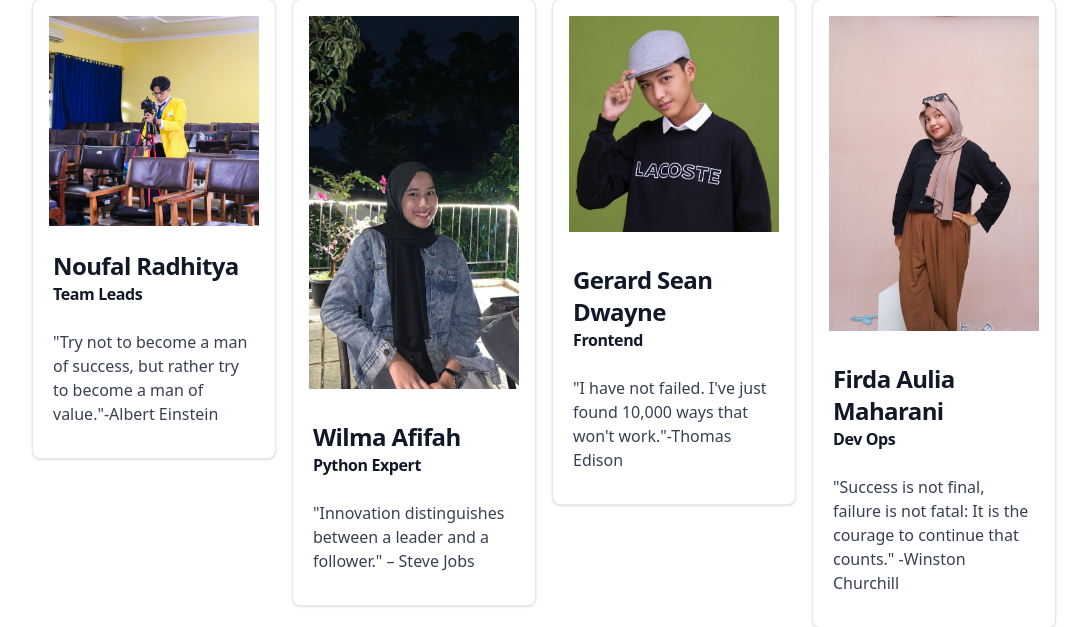
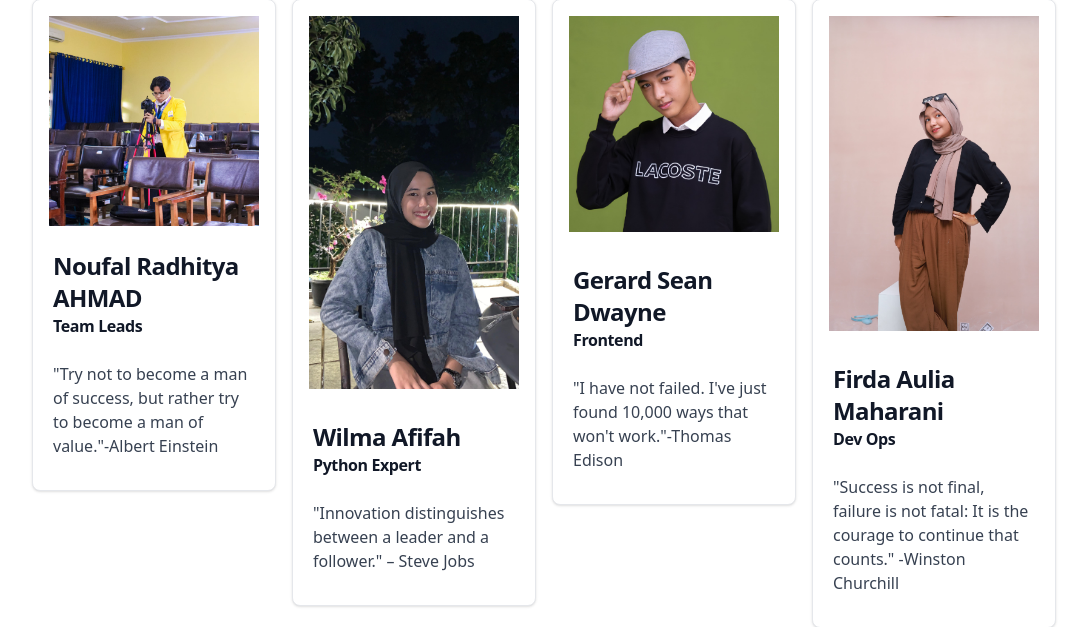
Before and after one commit to OhanaSama34/bubble-sort-simulation, a Flask app: page /about in a window 1280 px wide. Shown: the part 153-780 px from the top of the page, without its empty margins (96-1183 px from the left). Run offline with Flask 3, Linux system fonts and the light colour scheme; style sheets or scripts are compiled from the project's sources; some libraries are stand-ins or nearby versions.

Commit message:
Contoh 2

```diff
--- a/templates/about.html
+++ b/templates/about.html
@@ -23,7 +23,7 @@
                         <div class="px-5 pb-5">
                             <a href="#">
                                 <h5 class="text-2xl font-bold tracking-tight text-gray-900 dark:text-white">Noufal
-                                    Radhitya</h5>
+                                    Radhitya AHMAD</h5>
                             </a>
                             <h5 class="text-md font-semibold tracking-tight text-gray-900 dark:text-white mb-6">Team
                                 Leads</h5>
```
